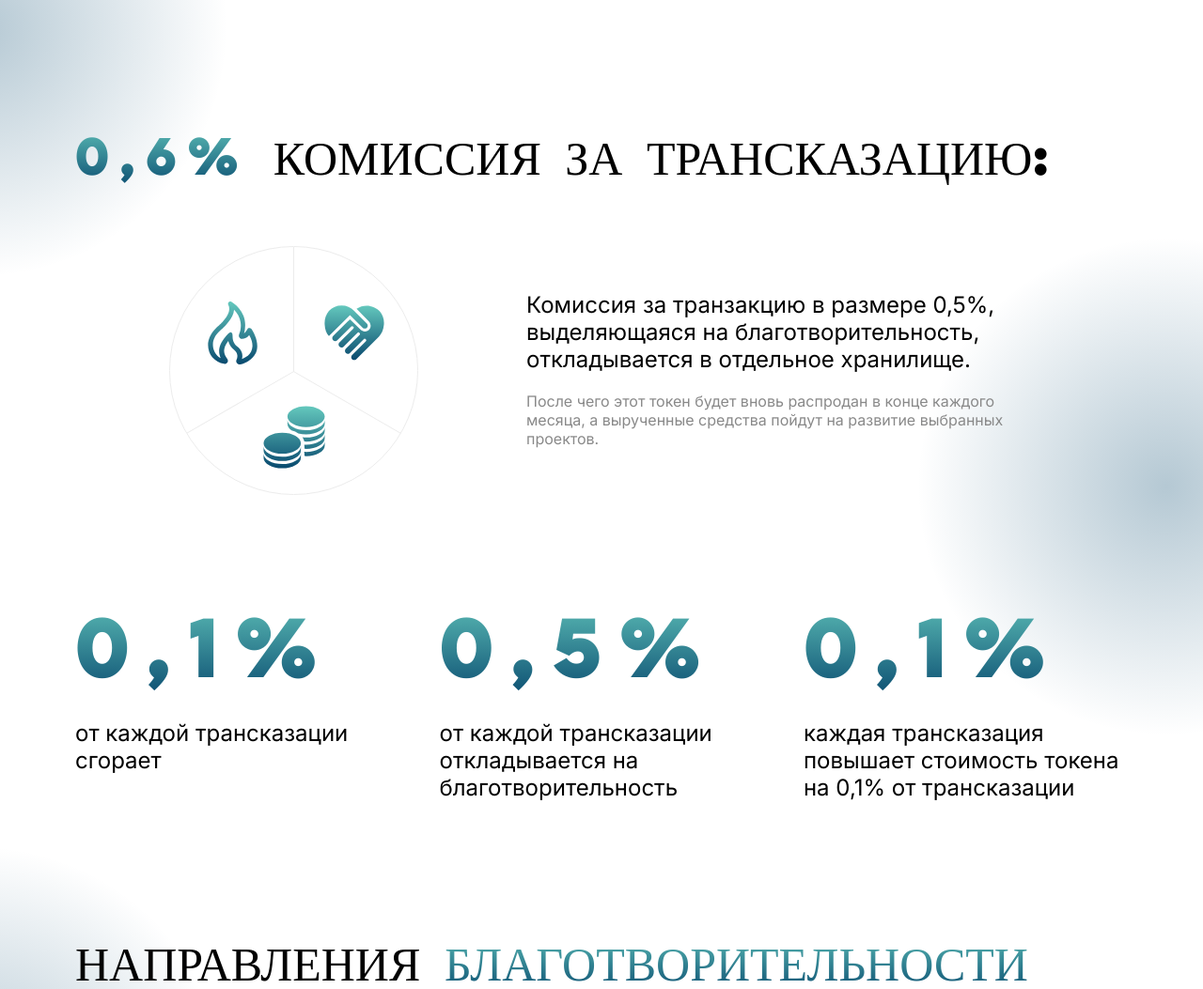
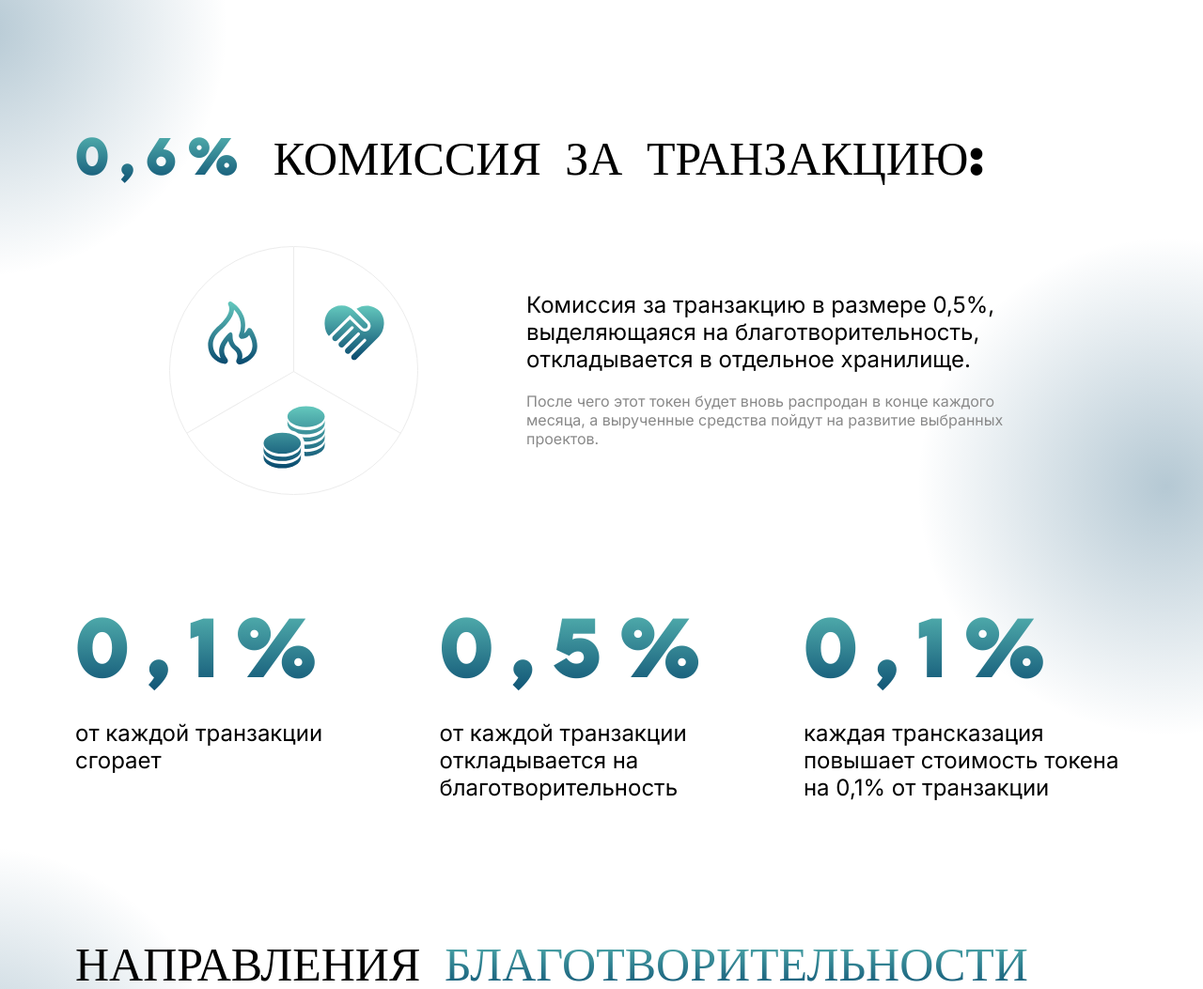
Before and after one commit to Blagotvorism/helpa-astro, an Astro site: page /token in a window 1280 px wide. Shown: the part 1420-2473 px from the top of the page at 94% size. Built offline with nearby package versions, Linux system fonts and the light colour scheme; Astro itself is replaced by a stand-in of ours.

```diff
--- a/src/components/token/TransactionSection.astro
+++ b/src/components/token/TransactionSection.astro
@@ -6,7 +6,7 @@
 <section class="transaction" id="transaction">
     <div class="transaction__container">
         <RadialGradient topPosition="7.875rem" leftPosition="56rem" />
-        <h2><span class="gradient_span">0,6%</span> комиссия за трансказацию:</h2>
+        <h2><span class="gradient_span">0,6%</span> комиссия за транзакцию:</h2>
         <div class="transaction__container-box">
             <Icon name='transactionLogo' class='transactionLogo'/>
             <div class="transaction__container-text">
@@ -17,15 +17,15 @@
         <div class="transaction_values">
             <div class="transaction_value">
                 <p class="text-bold"><span class="gradient_span">0,1%</span></p>
-                <p class="text_descr">от каждой трансказации сгорает</p>
+                <p class="text_descr">от каждой транзакции сгорает</p>
             </div>
             <div class="transaction_value">
                 <p class="text-bold"><span class="gradient_span">0,5%</span></p>
-                <p class="text_descr">от каждой трансказации откладывается на благотворительность</p>
+                <p class="text_descr">от каждой транзакции откладывается на благотворительность</p>
             </div>
             <div class="transaction_value">
                 <p class="text-bold"><span class="gradient_span">0,1%</span></p>
-                <p class="text_descr">каждая трансказация повышает стоимость токена на 0,1% от трансказации</p>
+                <p class="text_descr">каждая трансказация повышает стоимость токена на 0,1% от транзакции</p>
             </div>
         </div>
     </div>
```
